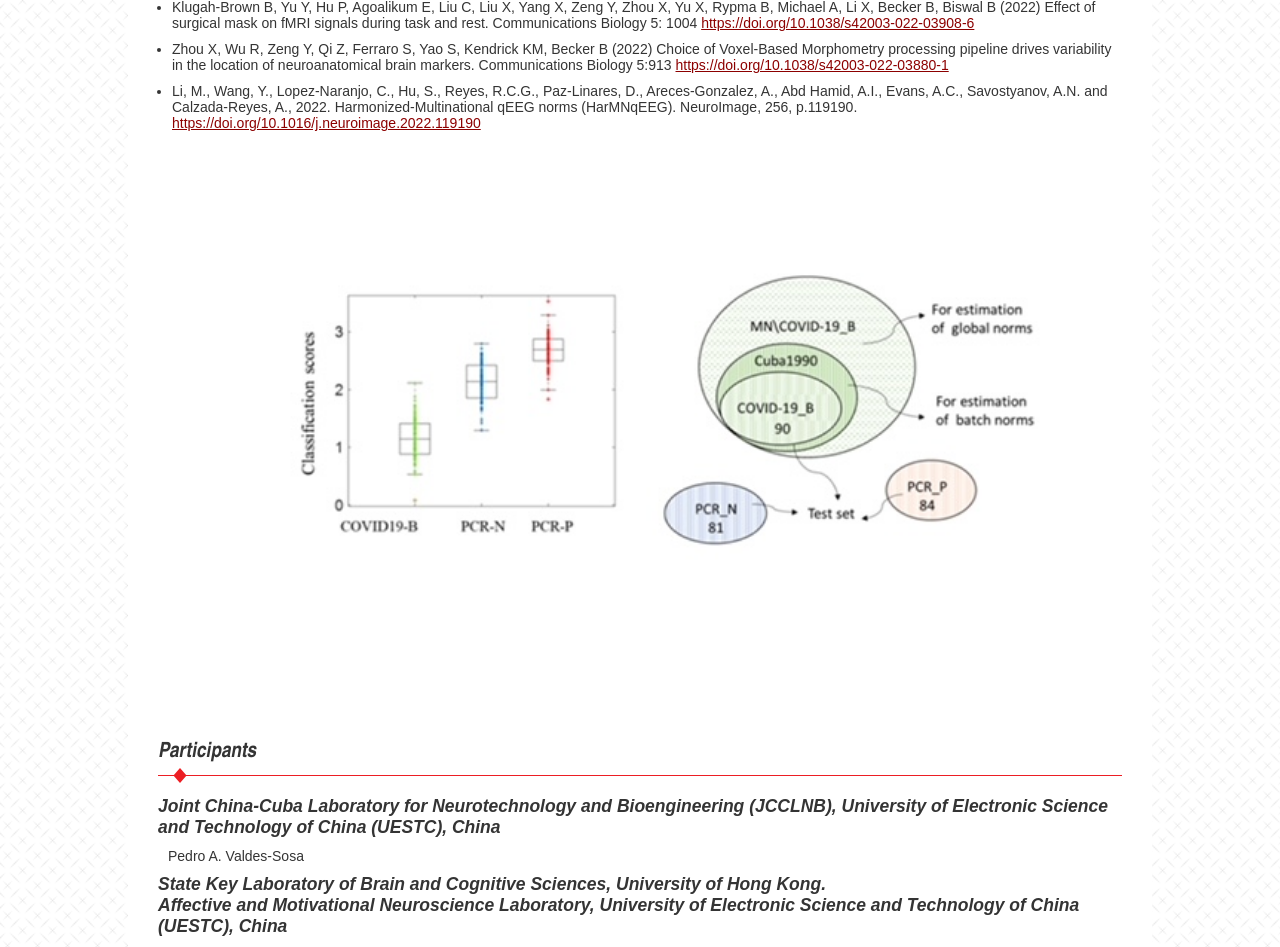
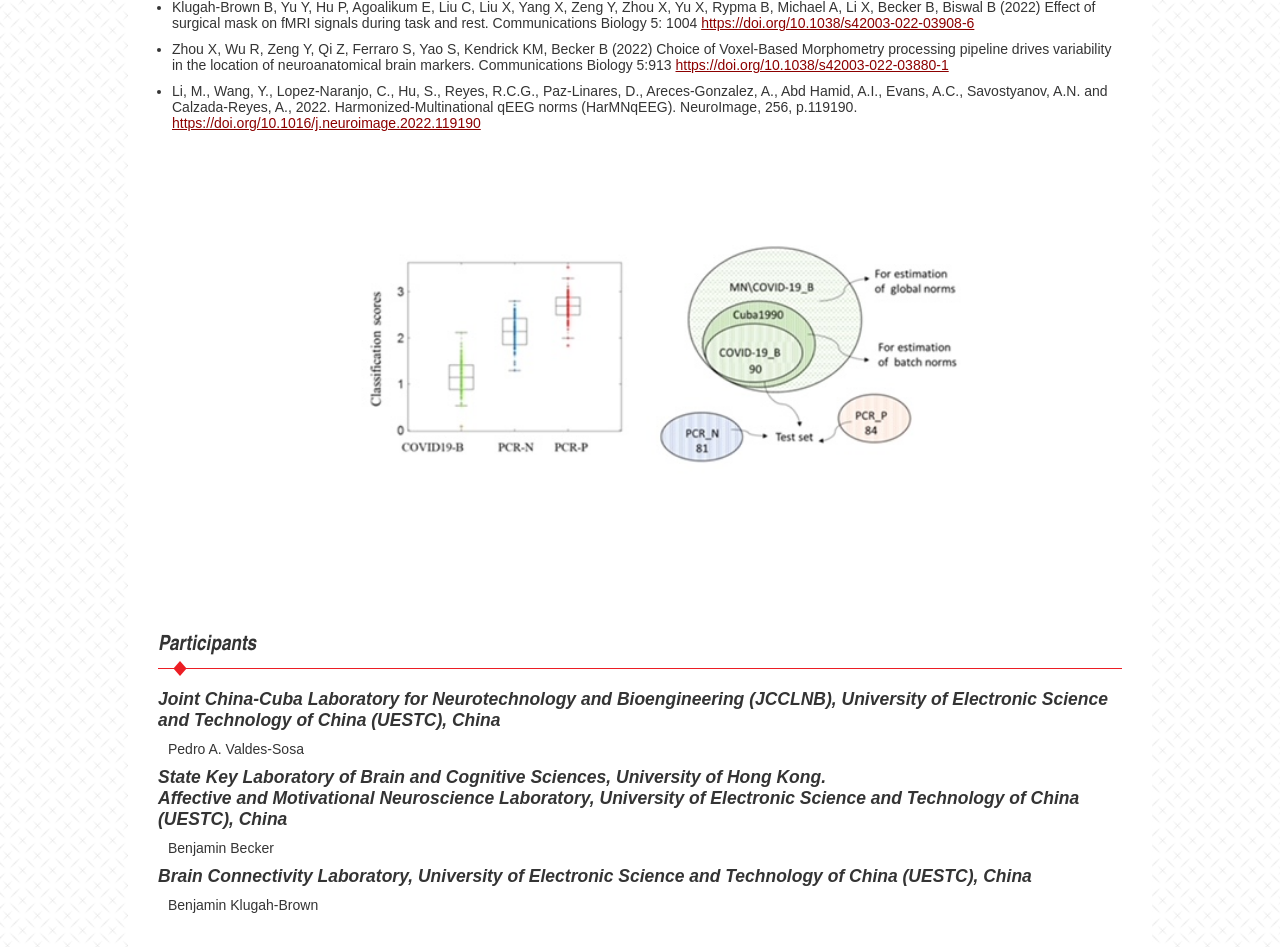
Before and after one commit to 3design/GlobalBrainConsortium.org, a PHP site: page /project-cibd.html in a window 1280 px wide. Shown: the part 1327-2274 px from the top of the page. Run offline with PHP 8.4, Linux system fonts and the light colour scheme; some libraries are stand-ins or nearby versions.

Commit message:
#91 added style to publication image

```diff
--- a/css/styles.css
+++ b/css/styles.css
@@ -619,6 +619,11 @@ section li {
 .slider-overlay-cta h2 {
   color: #fff;
 }
+.pub-img {
+  max-width: 80%;
+  height: auto;
+  margin: 0 auto;
+}
 
 /*overrides*/
 
--- a/project-cibd.html
+++ b/project-cibd.html
@@ -108,7 +108,7 @@
                 <li>Zhou X, Wu R, Zeng Y, Qi Z, Ferraro S, Yao S, Kendrick KM, Becker B (2022) Choice of Voxel-Based Morphometry processing pipeline drives variability in the location of neuroanatomical brain markers. Communications Biology 5:913 <a href="https://doi.org/10.1038/s42003-022-03880-1">https://doi.org/10.1038/s42003-022-03880-1</a></li>
 
                 <li>Li, M., Wang, Y., Lopez-Naranjo, C., Hu, S., Reyes, R.C.G., Paz-Linares, D., Areces-Gonzalez, A., Abd Hamid, A.I., Evans, A.C., Savostyanov, A.N. and Calzada-Reyes, A., 2022. Harmonized-Multinational qEEG norms (HarMNqEEG). NeuroImage, 256, p.119190. <a href="https://doi.org/10.1016/j.neuroimage.2022.119190">https://doi.org/10.1016/j.neuroimage.2022.119190</a> <br>
-                  <a href="images/project-covid-4.jpg"><img src="images/project-covid-4.jpg"></a></li>
+                  <a href="images/project-covid-4.jpg"><img src="images/project-covid-4.jpg" class="pub-img"></a></li>
               </ul>
               </p>
           </div>
```
